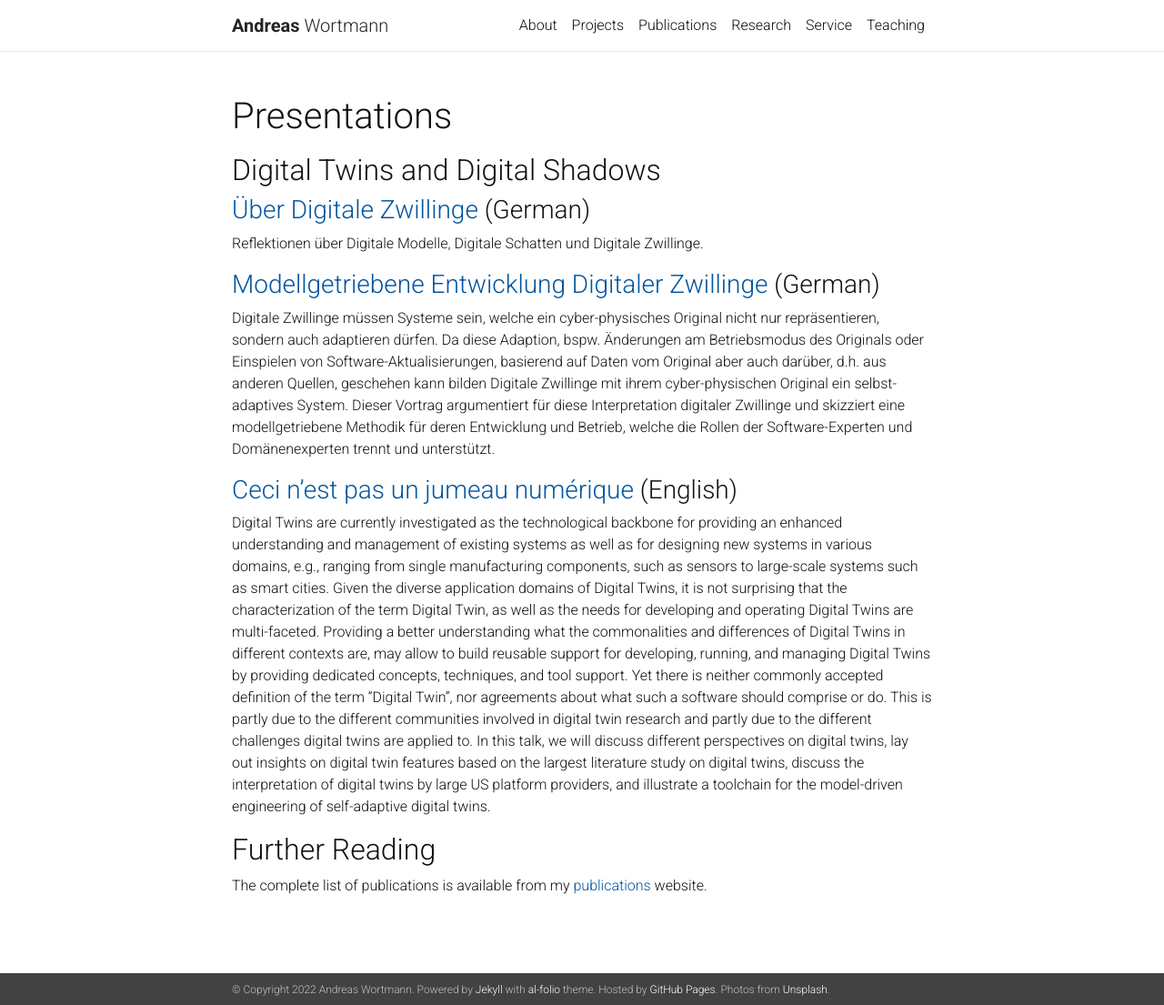
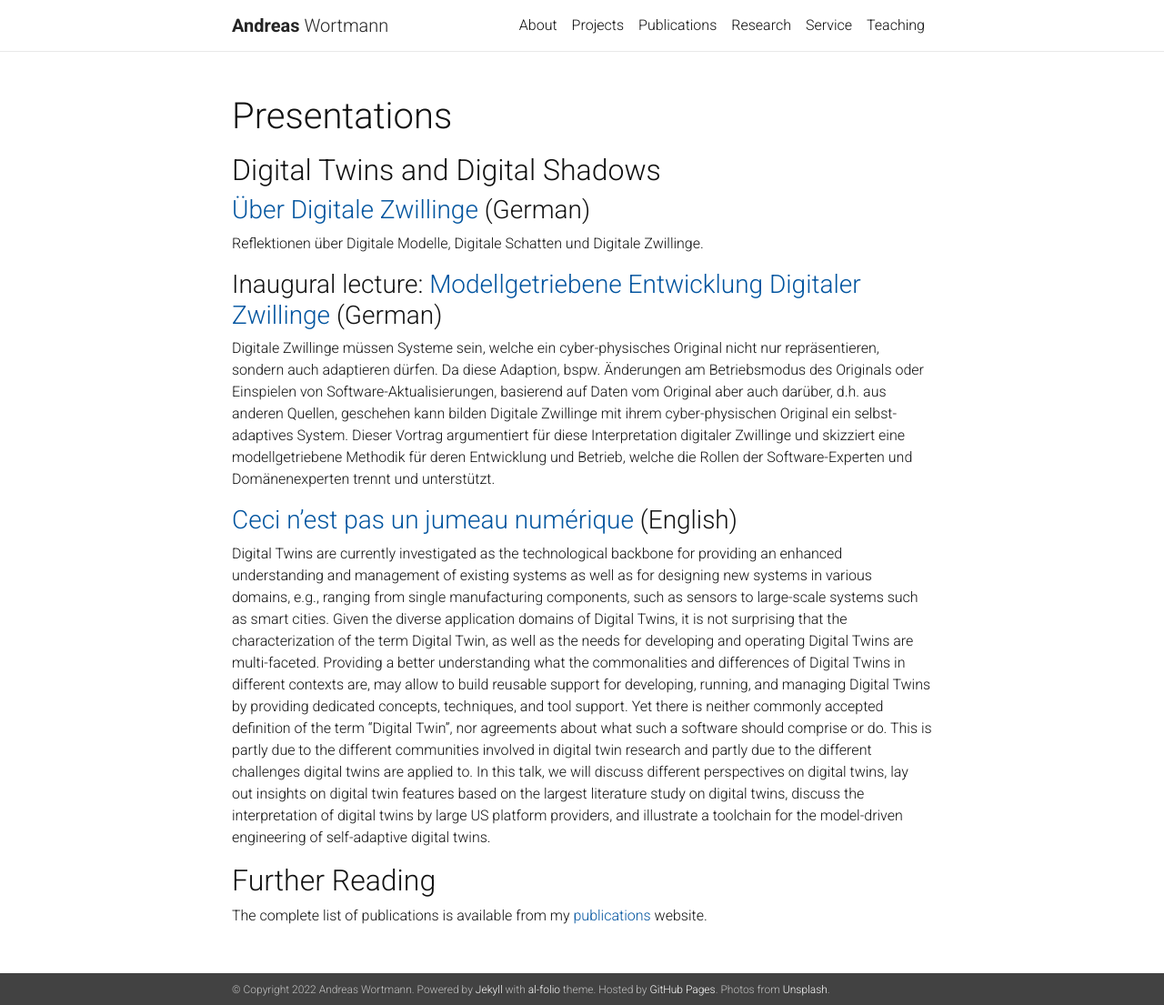
Before and after one commit to awortmann/awortmann.github.io, a Jekyll site: the page built from _pages/presentations.md, in a window 1280 px wide and 1105 px high. Shown: the whole window at 91% size. Built offline with Jekyll 4.4.1, drawn with Linux system fonts in a browser that asks for light colours; nearby versions of some CDN libraries; a style sheet for code colours, icons or effects is not loaded.

Commit message:
Minor update

```diff
--- a/_pages/presentations.md
+++ b/_pages/presentations.md
@@ -12,7 +12,7 @@ nav: false
 
 Reflektionen über Digitale Modelle, Digitale Schatten und Digitale Zwillinge.
 
-### [Modellgetriebene Entwicklung Digitaler Zwillinge](https://github.com/awortmann/awortmann.github.io/blob/master/downloads/presentations/22.05.30.Modellgetriebene_Entwicklung_Digitaler_Zwillinge.pdf) (German)
+### Inaugural lecture: [Modellgetriebene Entwicklung Digitaler Zwillinge](https://github.com/awortmann/awortmann.github.io/blob/master/downloads/presentations/22.05.30.Modellgetriebene_Entwicklung_Digitaler_Zwillinge.pdf) (German)
 
 Digitale Zwillinge müssen Systeme sein, welche ein cyber-physisches Original nicht nur repräsentieren, sondern auch adaptieren dürfen. Da diese Adaption, bspw. Änderungen am Betriebsmodus des Originals oder Einspielen von Software-Aktualisierungen, basierend auf Daten vom Original aber auch darüber, d.h. aus anderen Quellen, geschehen kann bilden Digitale Zwillinge mit ihrem cyber-physischen Original ein selbst-adaptives System. Dieser Vortrag argumentiert für diese Interpretation digitaler Zwillinge und skizziert eine modellgetriebene Methodik für deren Entwicklung und Betrieb, welche die Rollen der Software-Experten und Domänenexperten trennt und unterstützt.
 
```
